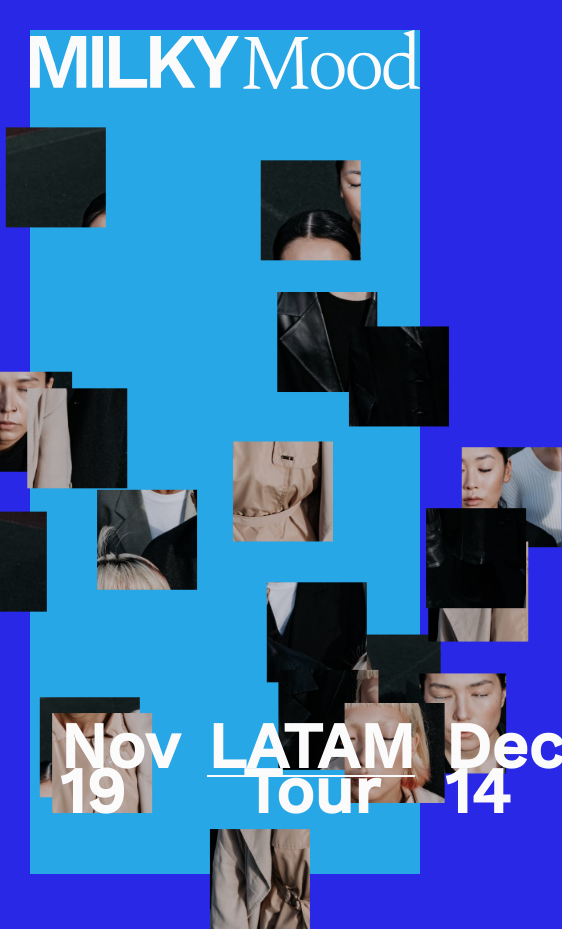
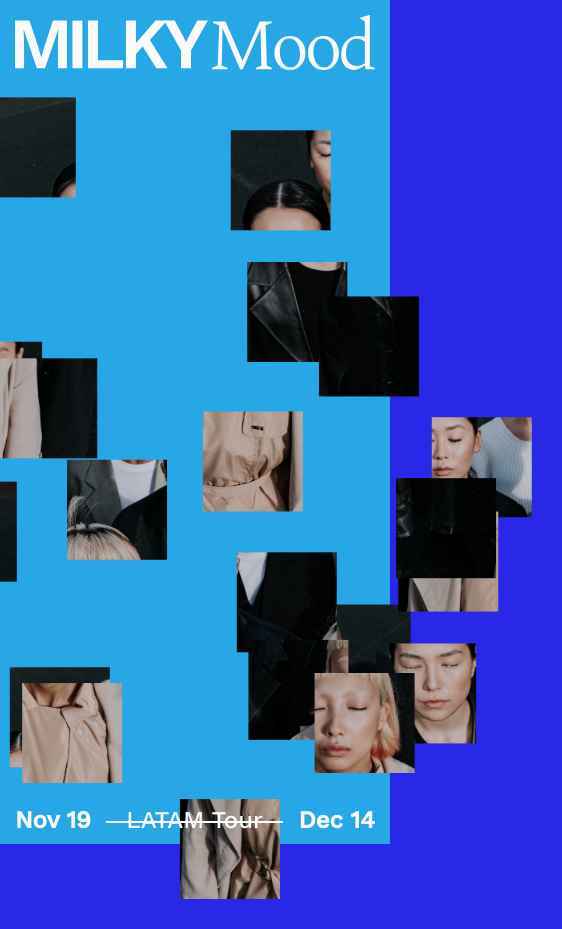
Before and after one commit to Valmarinoa/milky-moodz, a React (Create React App) app: page / in a window 390 px wide. Shown: the whole page, 562 px wide, since content can reach past the window. After the commit the page ends 899 px from the top, so only its background shows below. Built offline with nearby package versions, Linux system fonts and the light colour scheme.

Commit message:
Included new media queries in styled components

```diff
--- a/src/components/_Footer/styles.tsx
+++ b/src/components/_Footer/styles.tsx
@@ -9,17 +9,27 @@ export const Footer = styled.footer`
 `
 
 export const H2 = styled.h2`
-  font-size: 64px;
+  font-size: 44px;
   font-weight: 600;
   line-height: 0.7;
   margin: 0;
-  padding: 15px
+  padding: 15px;
+
+  @media (max-width: 900px){
+  font-size: 44px;
+}
+
+@media (max-width: 700px){
+  font-size: 24px;
+  padding: 0%;
+}
 `
 
 export const H2Middle = styled(H2)`
   flex-grow: 1;
   position: relative;
   text-align: center;
+  font-weight: 400;
 
   &::after {
     content: '';
@@ -30,6 +40,5 @@ export const H2Middle = styled(H2)`
     left: 15px;
     right: 15px;
     top: 55%
-
   }
 `
--- a/src/components/_Header/HeaderComponent.tsx
+++ b/src/components/_Header/HeaderComponent.tsx
@@ -11,7 +11,12 @@ export const Logo = styled(LogoSVG)`
 
 export const Header = styled.header`
 ${Marginals}
-justify-content: center
+justify-content: center;
+padding: 30px;
+
+@media (max-width: 700px){
+  padding: 15px;
+}
 `
 
 const HeaderComponent = () => {
--- a/src/styles/global.ts
+++ b/src/styles/global.ts
@@ -28,7 +28,6 @@ interface _Togetherness {
         background: #2828e6;
         font-family: 'Work Sans', sans-serif;
         font-weight: 500;
-        padding: 30px
     }
    `
 
```
